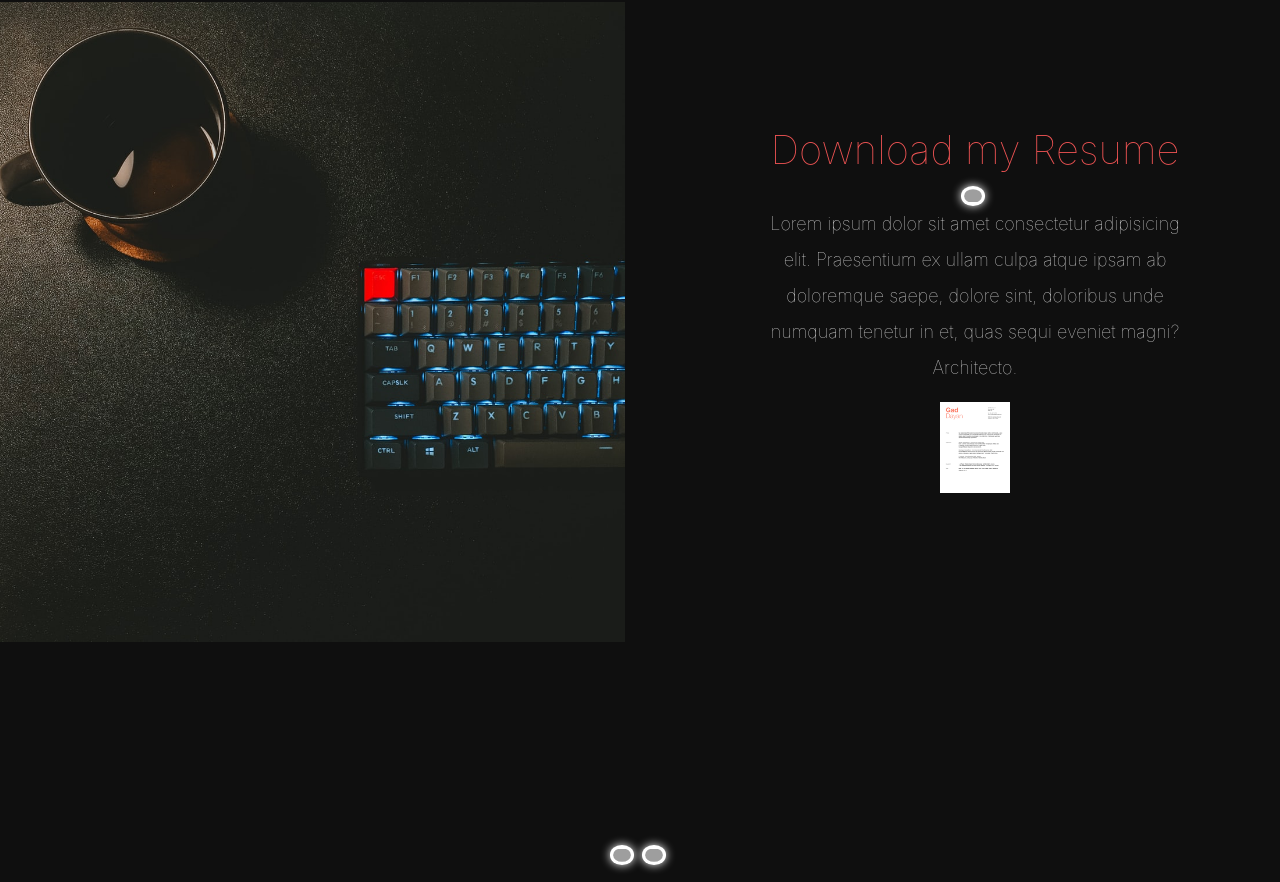
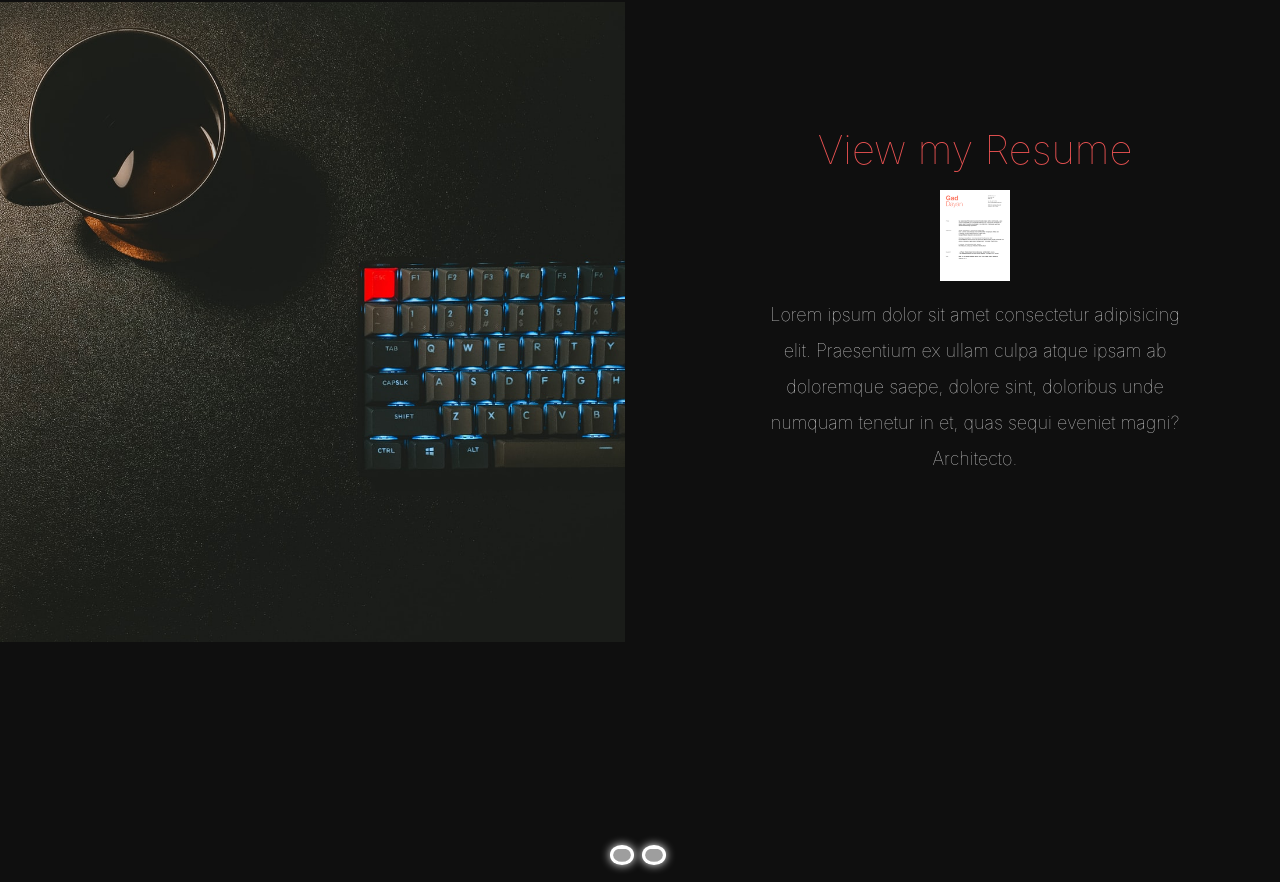
Before and after one commit to gadou86/PORTOLIO-WEBSITE, a website with bundled scripts: page index.html in a window 1280 px wide. Shown: the part 1959-2841 px from the top of the page. Built offline with nearby package versions, Linux system fonts and the light colour scheme; grey boxes are pictures that could not be loaded.

Commit message:
moved resume

```diff
--- a/index.html
+++ b/index.html
@@ -167,12 +167,14 @@
           <div class="col-md-6 text-center order-1 order-md-2">
             <div class="row justify-content-center">
               <div class="col-10 col-lg-8 blurb mb-5 mb-md-0">
-                <h2 class="">Download my Resume </h2>
-                <img id="icon"src="https://img.icons8.com/small/64/000000/download.png"/>
+                <h2 class="mb-3">View my Resume </h2>
+                <div class="mb-3">
+                  <a href="https://drive.google.com/file/d/1eq3wG2bPWBCuKCIvLIyfVx102mTEwhvA/view?usp=sharing">
+                    <img id="resume"src="/imgs/resume.png" alt="Resume" >
+                  </a>
+                </div>
+                <!-- <img id="icon"src="https://img.icons8.com/small/64/000000/download.png"/> -->
                 <p class="lead">Lorem ipsum dolor sit amet consectetur adipisicing elit. Praesentium ex ullam culpa atque ipsam ab doloremque saepe, dolore sint, doloribus unde numquam tenetur in et, quas sequi eveniet magni? Architecto.</p>
-                <a href="https://drive.google.com/file/d/1eq3wG2bPWBCuKCIvLIyfVx102mTEwhvA/view?usp=sharing">
-                  <img id="resume"src="/imgs/resume.png" alt="Resume" >
-                </a>
               </div>
             </div>
             <br>
```
